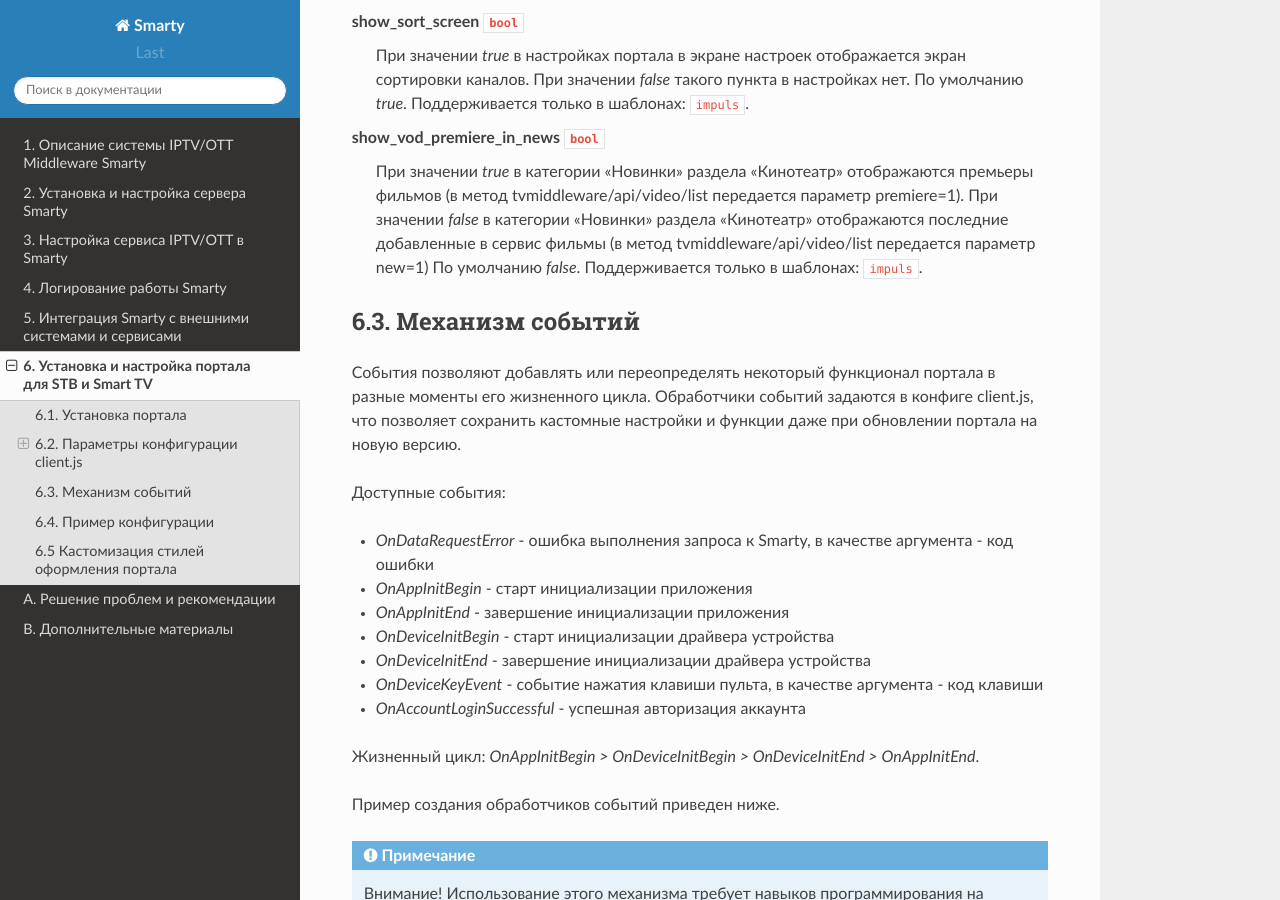
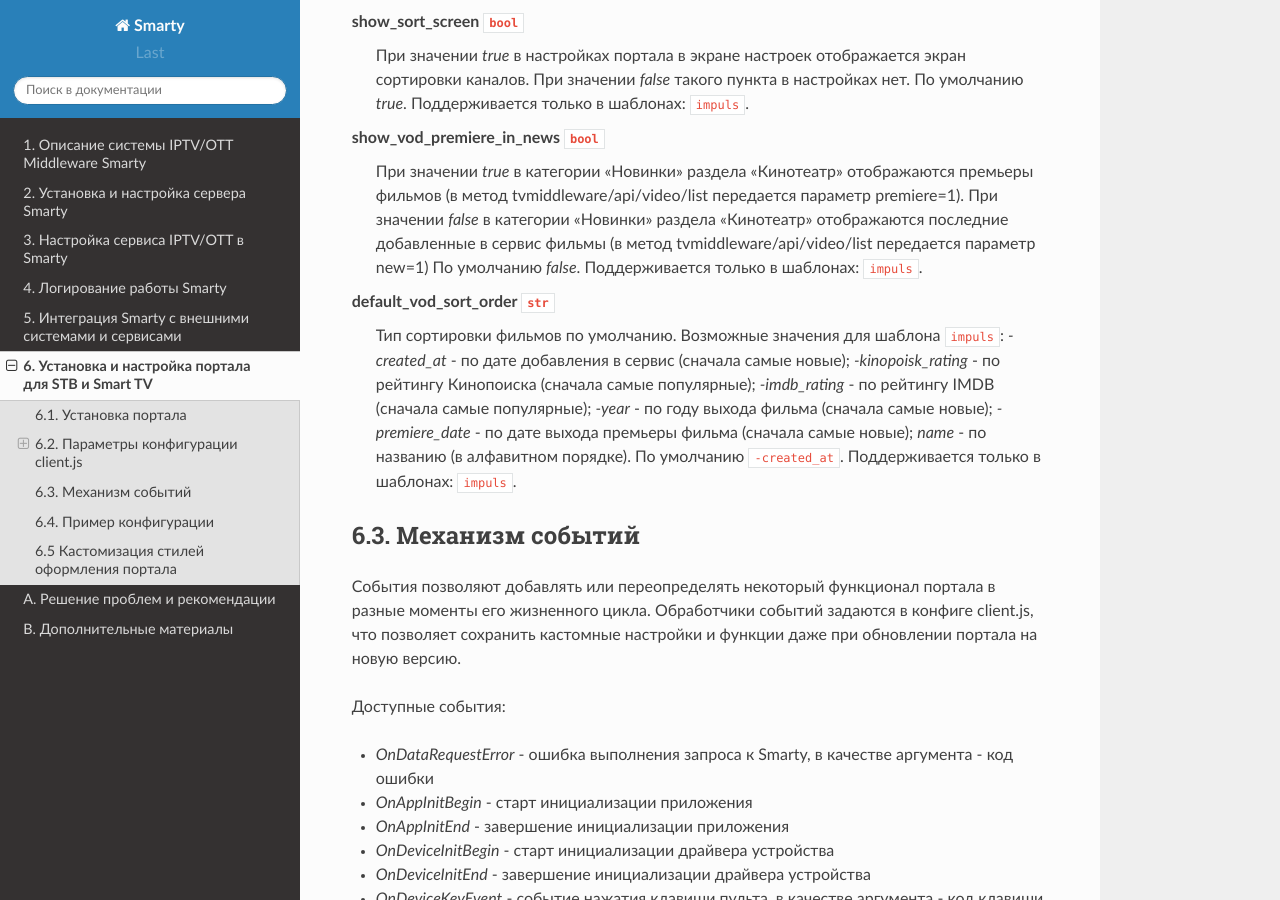
Before and after one commit to sergey-yakovlev/smarty-docs, a Sphinx documentation site: the page built from source/portal_setup.rst, in a window 1280 px wide and 900 px high, scrolled down 7796 px. Built offline with Sphinx 7.4.7 and the Read the Docs theme 2.0.0, drawn with Linux system fonts in a browser that asks for light colours; some of the changed text lies outside the part shown.

Commit message:
default_vod_sort_order

```diff
--- a/source/portal_setup.rst
+++ b/source/portal_setup.rst
@@ -341,7 +341,7 @@
     Режим отображения главного меню портала. Возможные значения для шаблона ``futuristic``:
     *classic_menu* - стандартное меню с виджетами;
     *showcase* - витрина с контентом, виджетами, приложениями и меню.
-    По умолчаию ``classic_menu``.
+    По умолчанию ``classic_menu``.
     Поддерживается только в шаблонах: ``futuristic``.
 
 allow_to_change_main_screen_mode ``bool``
@@ -383,6 +383,17 @@
     При значении *false* в категории "Новинки" раздела "Кинотеатр" отображаются последние добавленные в сервис фильмы
     (в метод tvmiddleware/api/video/list передается параметр new=1)
     По умолчанию *false*.
+    Поддерживается только в шаблонах: ``impuls``.
+
+default_vod_sort_order ``str``
+    Тип сортировки фильмов по умолчанию. Возможные значения для шаблона ``impuls``:
+    *-created_at* - по дате добавления в сервис (сначала самые новые);
+    *-kinopoisk_rating* - по рейтингу Кинопоиска (сначала самые популярные);
+    *-imdb_rating* - по рейтингу IMDB (сначала самые популярные);
+    *-year* - по году выхода фильма (сначала самые новые);
+    *-premiere_date* - по дате выхода премьеры фильма (сначала самые новые);
+    *name* - по названию (в алфавитном порядке).
+    По умолчанию ``-created_at``.
     Поддерживается только в шаблонах: ``impuls``.
 
 
```
